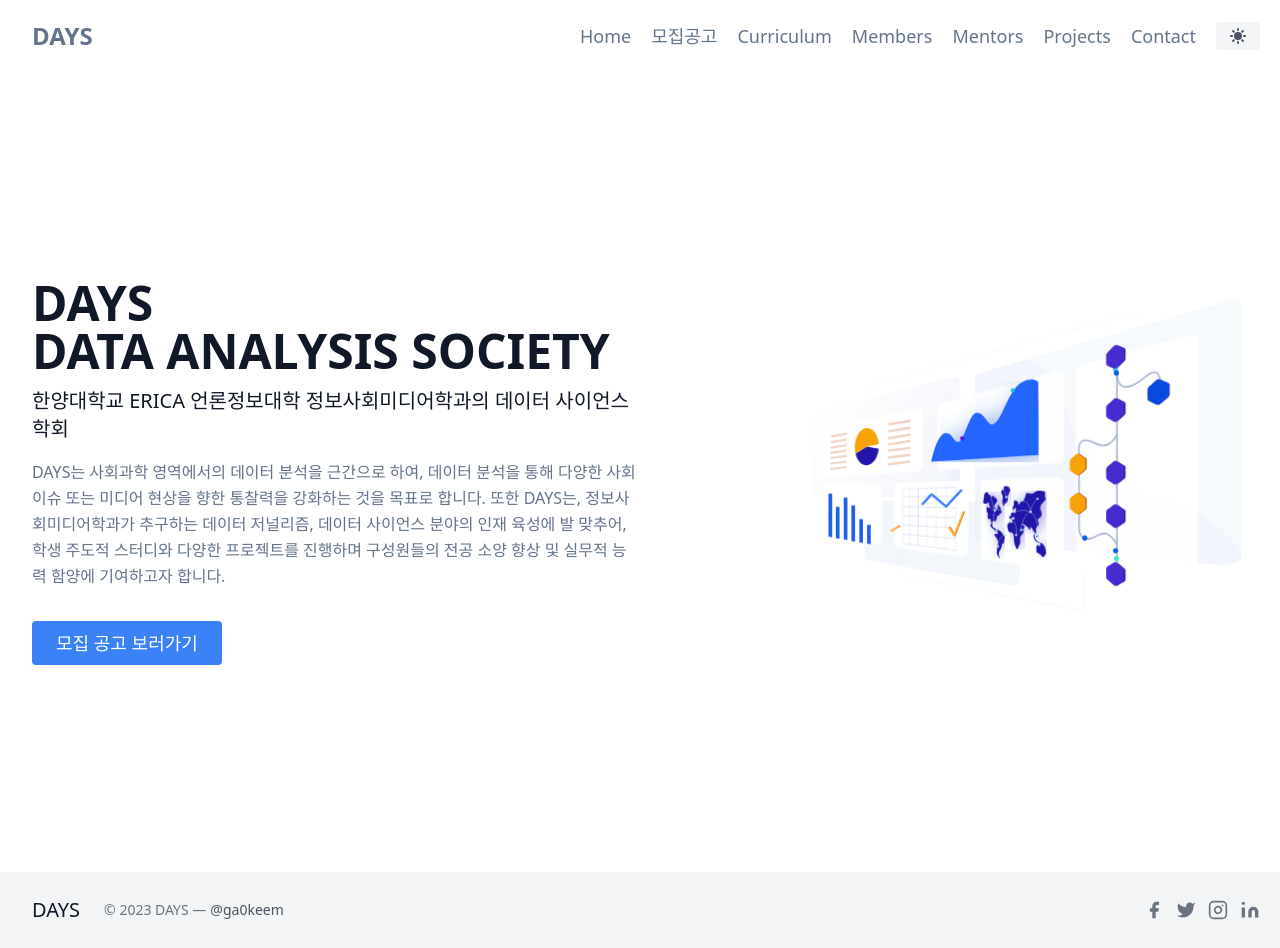
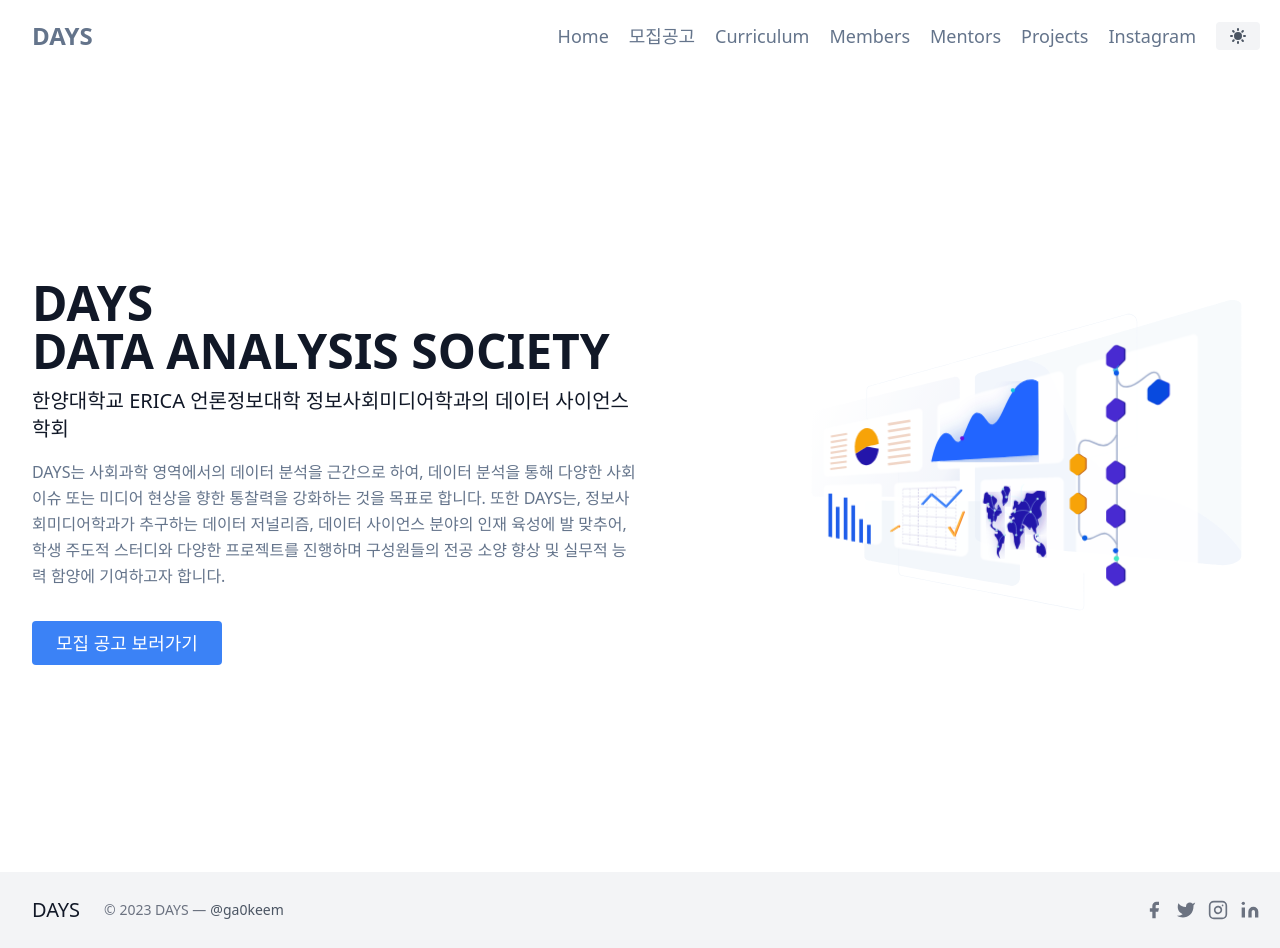
Before and after one commit to ga0keem/2023-HYU_ERICA_DAYS, a Next.js app: page / in a window 1280 px wide. Built offline with nearby package versions, Linux system fonts and the light colour scheme.

Commit message:
insta 연결

```diff
--- a/components/header.js
+++ b/components/header.js
@@ -39,7 +39,7 @@ export default function Header(){
                         <a className="mr-5 hover:text-gray-900 text-lg">Projects</a>
                         </Link>
 
-                        <a href="https://open.kakao.com/o/sV7hawGe" className="mr-5 hover:text-gray-900 text-lg">Contact</a>
+                        <a href="https://www.instagram.com/_hy_days" className="mr-5 hover:text-gray-900 text-lg">Instagram</a>
 
                     </nav>
                     <DarkModeToggle/>
```
